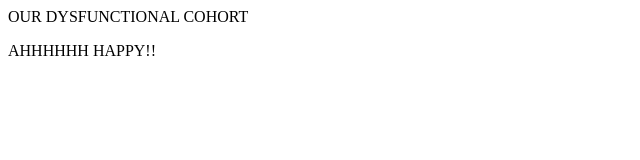
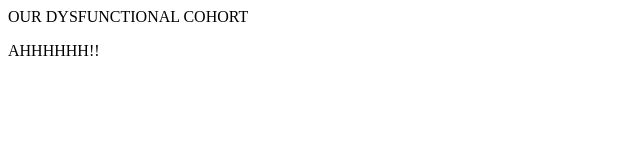
Before and after one commit to JeffSalinas/Git-Rebase-Test, a React app: page / in a window 1280 px wide. Shown: the top 160 px of the page, without its empty margins (0-640 px from the left). Built offline with nearby package versions, Linux system fonts and the light colour scheme; the HTML template or start-up script is replaced by a standard one.

Commit message:
Revert "added happy"
This reverts commit 467540866161c7668221a8b6c20ac51b772ad417.

```diff
--- a/src/app.jsx
+++ b/src/app.jsx
@@ -8,7 +8,7 @@ class App extends Component {
     render() {
         return (
             <div>OUR DYSFUNCTIONAL COHORT
-                <p>AHHHHHH HAPPY!!</p>
+                <p>AHHHHHH!!</p>
             </div>
         )
     }
```
